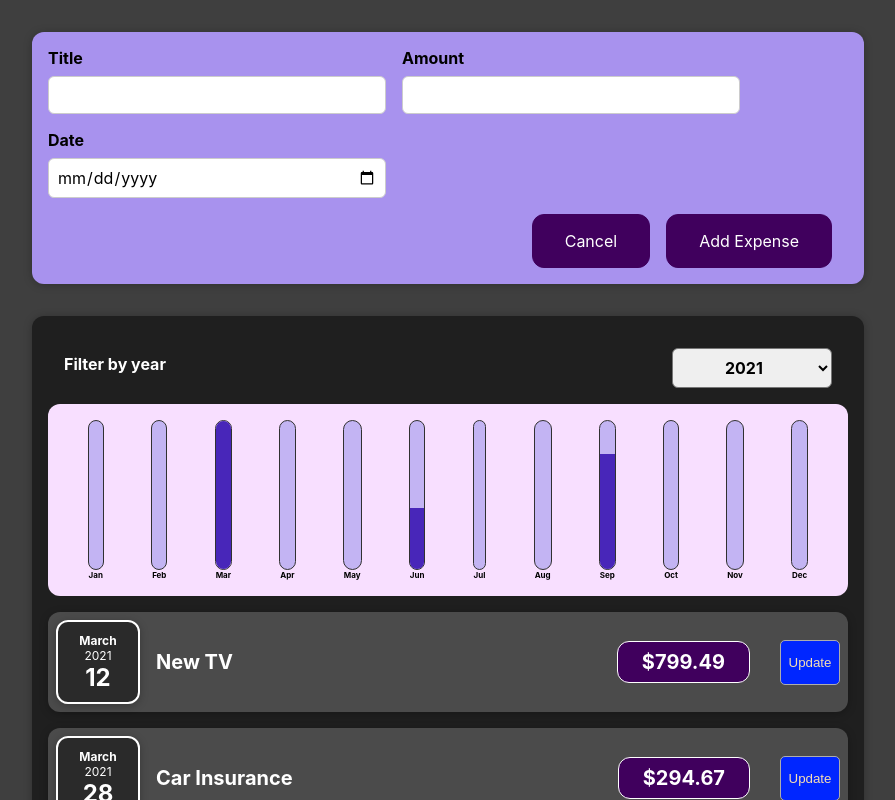
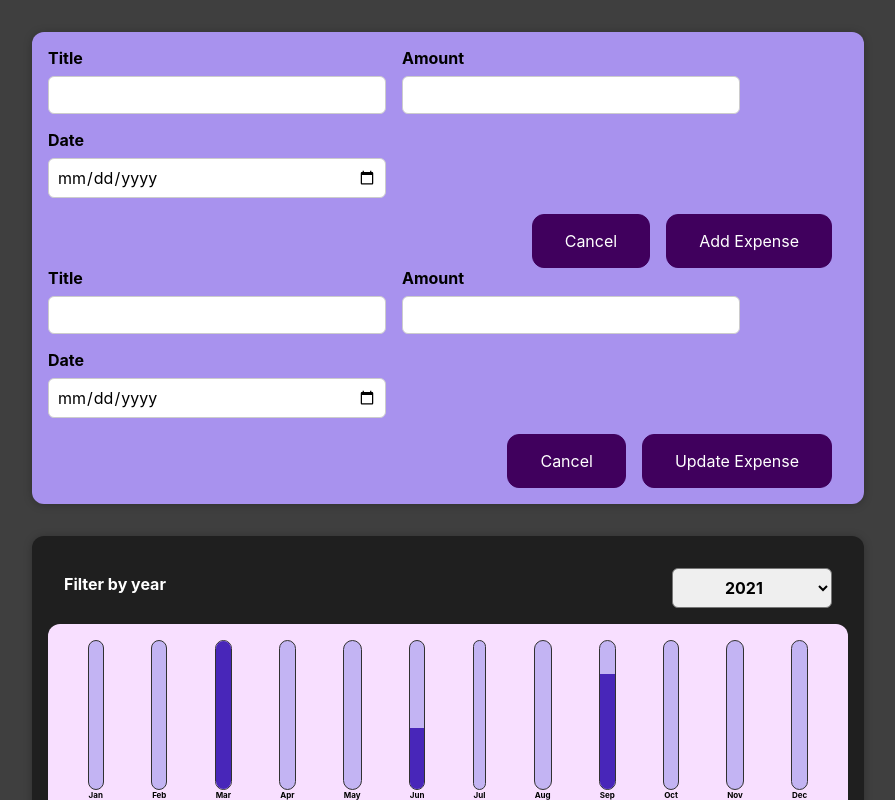
Before and after one commit to enesGune/REACT-COURSE, a React (Create React App) app in the folder react-complate-guide/: page / in a window 1280 px wide. Both pictures are taken after a click on the button "Add New Expense". Shown: the top 800 px of the page, without its empty margins (192-1087 px from the left). Built offline with nearby package versions, Linux system fonts and the light colour scheme.

Commit message:
updateform

```diff
--- /dev/null
+++ b/react-complate-guide/src/components/NewExpense/ExpensesFormUpdated.js
@@ -0,0 +1,82 @@
+import React  ,{useState}from 'react';
+import '../../assets/style/componenst/ExpenseForm.css'
+
+
+const ExpenseFormUpdated = (props) => {
+    const [enteredTitle, setEnteredTitle] = useState('');
+
+    const [enteredAmount, setEnteredAmount] = useState('');
+
+    const [enteredDate, setEnteredDate] = useState('');
+
+    //const [userInput, setUserInput] = useState({
+      //  enteredTitle:'',
+        //enteredAmount:'', BU BİR ÇOKLU DTATE YÖNTEMİ
+        //enteredDate:''
+
+    //})
+
+    const titleCange = (event) => {
+        setEnteredTitle(event.target.value);
+        //setUserInput({
+          //  ...userInput,
+           // enteredTitle:event.terget.value
+       // })
+    }
+
+    const amountChange = (event) =>{
+        setEnteredAmount(event.target.value);
+        //setUserInput({
+          //  ...userInput,
+            //enteredAmount:event.terget.value
+        //})
+    };
+
+    const dateChange = (event) =>{
+       setEnteredDate(event.target.value);
+       //setUserInput({
+        //...userInput,
+        //enteredDate:event.terget.value
+        //})
+    };
+
+    const submitHandler = (event) => {
+        event.preventDefault();
+        const expenseData = {
+            title:enteredTitle,
+            amount:+enteredAmount,
+            date:new Date(enteredDate)
+        }
+        props.onSaveExpenseData(expenseData);
+        setEnteredTitle('')
+        setEnteredAmount('')
+        setEnteredDate('')
+    };
+
+    return (
+        <form onSubmit={submitHandler}>
+
+            <div className="new-expense__controls">
+                <div className="new-expense__control">
+                    <label>Title</label>
+                    <input type="text" value={enteredTitle} onChange={titleCange} />
+                </div>
+                <div className="new-expense__control">
+                    <label>Amount</label>
+                    <input type="number" min="0.01" step="0.01" value={enteredAmount} onChange={amountChange} />
+                </div>
+                <div className="new-expense__control">
+                    <label>Date</label>
+                    <input type="date"  min="2019-01-01" max="2022-12-31" value={enteredDate} onChange={dateChange} />
+                </div>
+            </div>
+            <div className="new-expense__actions" >
+                <button type="button" onClick={props.onCancel} >Cancel</button>
+                <button type="submit" >Update Expense</button>
+            </div>
+        </form>
+    )
+}
+
+
+export default ExpenseFormUpdated;
--- a/react-complate-guide/src/components/NewExpense/NewExpense.js
+++ b/react-complate-guide/src/components/NewExpense/NewExpense.js
@@ -1,10 +1,19 @@
 import React, {useState} from 'react';
 import '../../assets/style/componenst/NewExpense.css'
 import ExpenseForm from './ExpenseForm';
+import ExpenseFormUpdated from './ExpensesFormUpdated';
 
 const NewExpense = (props) => {
 
     const [isEditing, setIsEditing] = useState(false);
+
+    const startUpdatedHandler = () =>{
+        setIsEditing(true)
+    }
+
+    const stopUpdatedHandler = () =>{
+        setIsEditing(false)
+    }
 
     const startEditingHandler = () =>{
         setIsEditing(true)
@@ -26,9 +35,11 @@ const NewExpense = (props) => {
     return (
         <div className="new-expense" >
             {!isEditing && <button onClick={startEditingHandler} >Add New Expense</button>}
-            {!isEditing && <button onClick={startEditingHandler} >Update Expense</button>}
+            {!isEditing && <button onClick={startUpdatedHandler} >Update Expense</button>}
 
             {isEditing && <ExpenseForm onSaveExpenseData={saveExpenseDateHandler} onCancel={stopEditinHandler} />}
+            {isEditing && <ExpenseFormUpdated onSaveExpenseData={saveExpenseDateHandler} onCancel={stopUpdatedHandler} />}
+
         </div>
     )
 }
```
